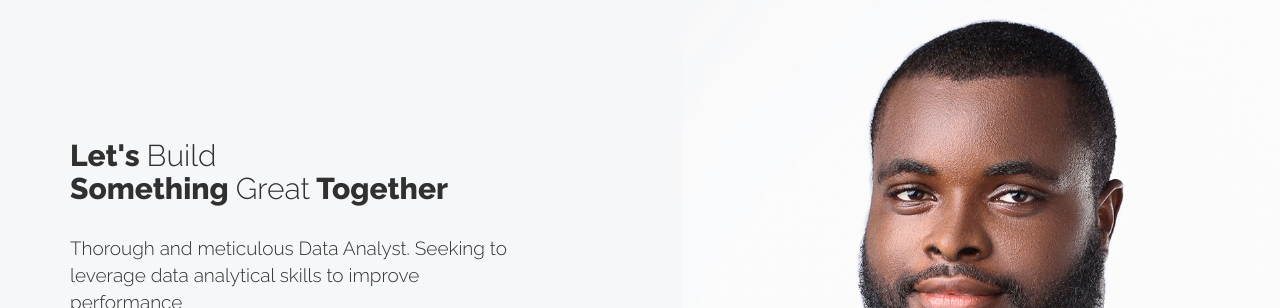
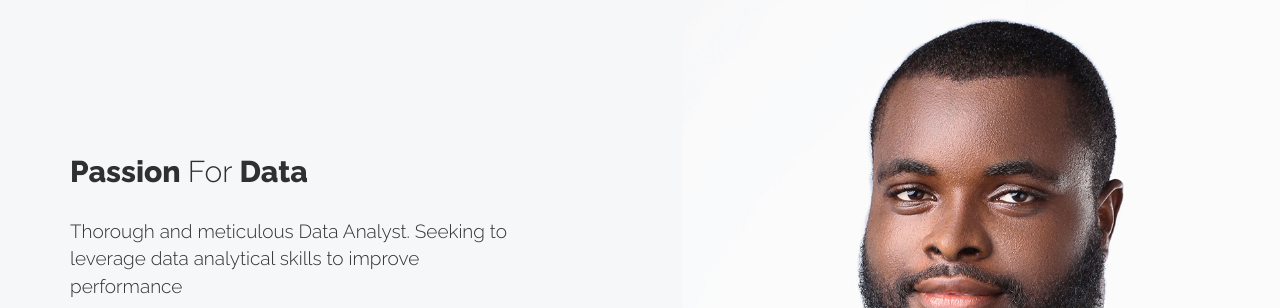
Before and after one commit to donbigi/Ucosibe, a plain HTML site: page index.html in a window 1280 px wide. Shown: the part 92-400 px from the top of the page. Drawn offline with Linux system fonts and the light colour scheme; some packages are replaced by stand-ins of ours.

Commit message:
Update index.html

```diff
--- a/index.html
+++ b/index.html
@@ -114,7 +114,7 @@
                 	<div class="vc--child">
                         <!-- Banner Content Start -->
                         <div class="banner--content">
-                            <h2>Let's <span class="thick">Build</span> <br> Something&nbsp;<span class="thick">Great</span> Together</h2>
+                            <h2>Passion <span class="thick">For</span> Data</h2>
 
                             <p>Thorough and meticulous Data Analyst. Seeking to leverage data analytical skills to improve performance</p>
                             <div class="contact--social">
```
